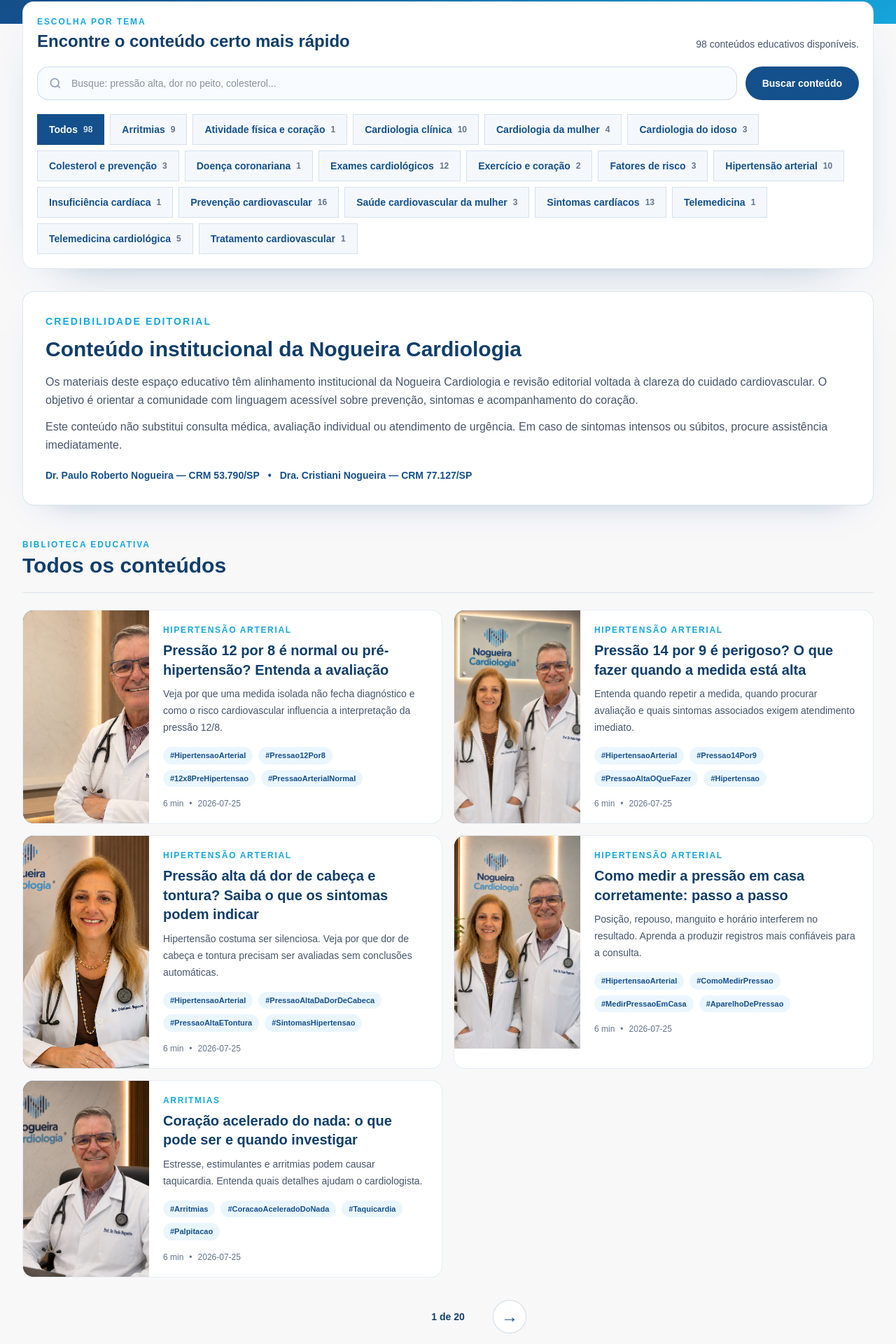
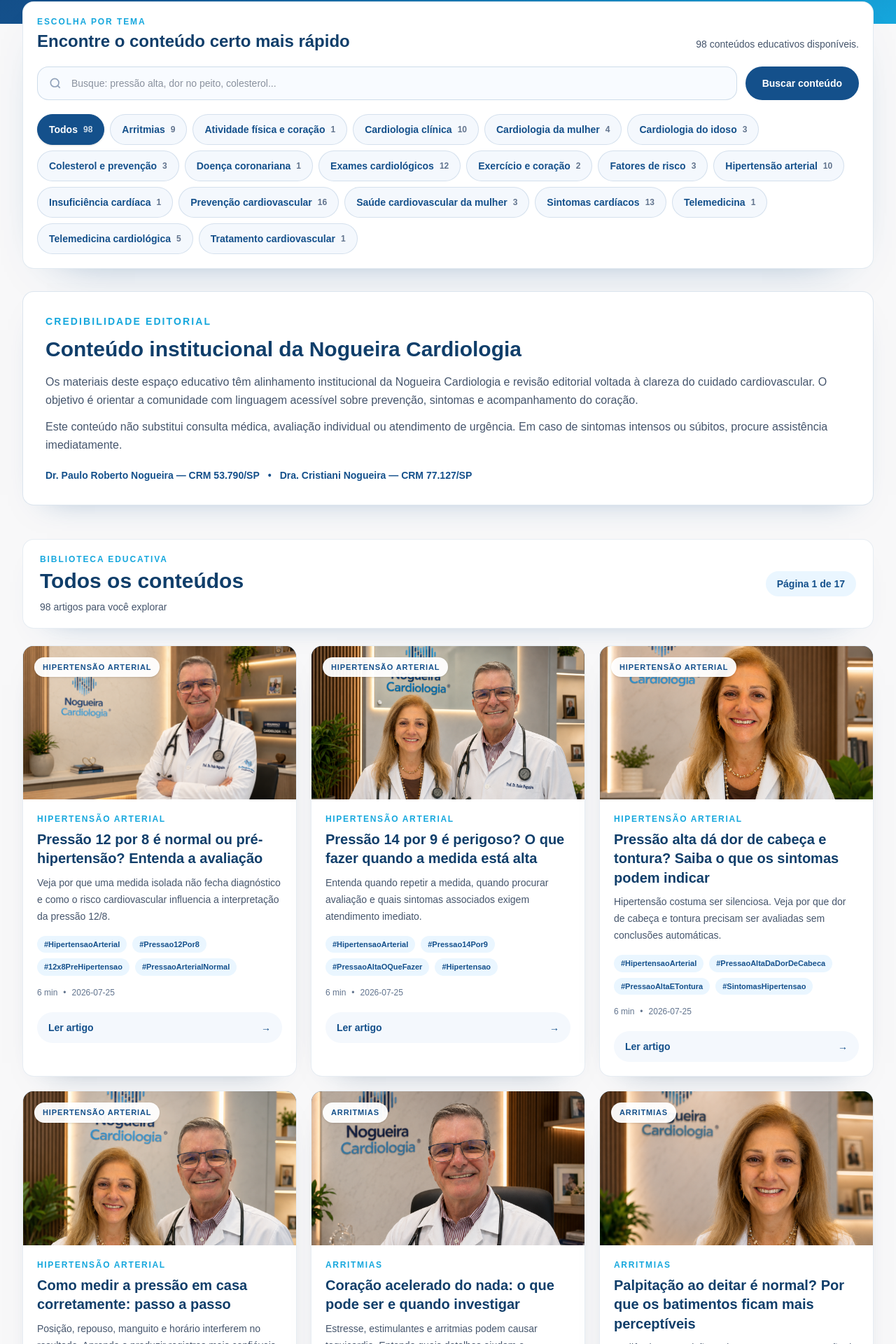
Before and after one commit to Libonatti93/Nogueira-Cardiologia-Digital-Platform, a Next.js app in the folder apps/web/: page /blog in a window 1280 px wide. Shown: the part 908-2828 px from the top of the page at 70% size. Built offline with nearby package versions, Linux system fonts and the light colour scheme; no server answers; the database is empty.

Commit message:
Improve educational blog browsing UX

```diff
--- a/apps/web/src/app/blog/page.tsx
+++ b/apps/web/src/app/blog/page.tsx
@@ -55,7 +55,7 @@
           .includes(normalizedSearch),
       )
     : categoryPosts;
-  const postsPerPage = 5;
+  const postsPerPage = 6;
   const requestedPage = Number.parseInt(params.pagina ?? '1', 10);
   const totalPages = Math.max(1, Math.ceil(filteredPosts.length / postsPerPage));
   const currentPage = Number.isFinite(requestedPage) ? Math.min(Math.max(requestedPage, 1), totalPages) : 1;
@@ -133,13 +133,13 @@
             ) : null}
           </form>
 
-          <div className="mt-5 flex gap-2 overflow-x-auto pb-2 sm:flex-wrap sm:overflow-visible sm:pb-0">
+          <div className="mt-5 flex snap-x snap-mandatory gap-2 overflow-x-auto pb-2 [scrollbar-width:none] [&::-webkit-scrollbar]:hidden sm:flex-wrap sm:overflow-visible sm:pb-0">
             <Link
               href="/blog#conteudos"
-              className={`inline-flex min-h-11 shrink-0 items-center gap-2 border px-4 py-2.5 text-sm font-semibold transition-colors ${
+              className={`inline-flex min-h-11 shrink-0 snap-start items-center gap-2 rounded-full border px-4 py-2.5 text-sm font-semibold transition-all ${
                 selectedCategory
-                  ? 'border-[#14508B]/14 bg-[#F4F8FD] text-[#14508B] hover:border-[#14508B]/35'
-                  : 'border-[#14508B] bg-[#14508B] text-white'
+                  ? 'border-[#14508B]/14 bg-[#F4F8FD] text-[#14508B] hover:-translate-y-0.5 hover:border-[#14508B]/35 hover:bg-white'
+                  : 'border-[#14508B] bg-[#14508B] text-white shadow-sm'
               }`}
             >
               Todos
@@ -152,10 +152,10 @@
                 <Link
                   key={category.slug}
                   href={`/blog?tema=${category.slug}#conteudos`}
-                  className={`inline-flex min-h-11 shrink-0 items-center gap-2 border px-4 py-2.5 text-sm font-semibold transition-colors ${
+                  className={`inline-flex min-h-11 shrink-0 snap-start items-center gap-2 rounded-full border px-4 py-2.5 text-sm font-semibold transition-all ${
                     isActive
-                      ? 'border-[#14508B] bg-[#14508B] text-white'
-                      : 'border-[#14508B]/14 bg-[#F4F8FD] text-[#14508B] hover:border-[#14508B]/35 hover:bg-white'
+                      ? 'border-[#14508B] bg-[#14508B] text-white shadow-sm'
+                      : 'border-[#14508B]/14 bg-[#F4F8FD] text-[#14508B] hover:-translate-y-0.5 hover:border-[#14508B]/35 hover:bg-white'
                   }`}
                 >
                   {category.name}
@@ -164,6 +164,7 @@
               );
             })}
           </div>
+          <p className="mt-1 text-xs text-slate-500 sm:hidden">Deslize para o lado para ver mais temas →</p>
         </div>
       </section>
 
@@ -172,34 +173,44 @@
       </section>
 
       <section id="conteudos" className="mx-auto mt-12 w-full max-w-7xl scroll-mt-24 px-4 sm:px-6 lg:px-8">
-        <div className="flex flex-col gap-3 border-b border-[#14508B]/12 pb-5 sm:flex-row sm:items-end sm:justify-between">
-          <div>
+        <div className="flex flex-col gap-4 rounded-2xl border border-[#14508B]/10 bg-white px-5 py-5 shadow-[0_18px_50px_-42px_rgba(20,80,139,0.7)] sm:flex-row sm:items-center sm:justify-between sm:px-6">
+          <div className="min-w-0">
             <p className="text-xs font-bold uppercase tracking-[0.16em] text-[#15A7DD]">Biblioteca educativa</p>
-            <h2 className="mt-1 text-2xl font-semibold text-[#103E6A] sm:text-3xl">
+            <h2 className="mt-1 break-words text-2xl font-semibold leading-tight text-[#103E6A] sm:text-3xl">
               {searchTerm ? `Resultados para “${searchTerm}”` : selectedCategory ? selectedCategory.name : 'Todos os conteúdos'}
             </h2>
+            <p className="mt-2 text-sm text-slate-600">
+              {filteredPosts.length} artigo{filteredPosts.length === 1 ? '' : 's'} para você explorar
+            </p>
           </div>
-          {selectedCategory ? (
-            <Link href="/blog#conteudos" className="text-sm font-semibold text-[#14508B]">
-              Limpar filtro
-            </Link>
-          ) : null}
+          <div className="flex shrink-0 items-center gap-3">
+            <span className="rounded-full bg-[#EAF6FF] px-4 py-2 text-sm font-bold text-[#14508B]">
+              Página {currentPage} de {totalPages}
+            </span>
+            {selectedCategory ? (
+              <Link href="/blog#conteudos" className="rounded-full border border-[#14508B]/20 px-4 py-2 text-sm font-semibold text-[#14508B] hover:bg-[#F4F8FD]">
+                Limpar filtro
+              </Link>
+            ) : null}
+          </div>
         </div>
 
-        <div className="mt-6 grid gap-4 lg:grid-cols-2">
+        <div className="mt-6 grid gap-5 md:grid-cols-2 xl:grid-cols-3">
           {visiblePosts.map((post) => (
-            <article key={post.slug} className="overflow-hidden rounded-2xl border border-[#14508B]/10 bg-white transition-colors hover:border-[#14508B]/30">
-              <div className="grid sm:grid-cols-[180px_1fr]">
-                <div className="relative min-h-[170px] bg-[#0F3760]">
+            <article key={post.slug} className="group flex h-full flex-col overflow-hidden rounded-2xl border border-[#14508B]/10 bg-white shadow-[0_18px_45px_-38px_rgba(15,55,96,0.65)] transition-all duration-300 hover:-translate-y-1 hover:border-[#14508B]/30 hover:shadow-[0_24px_55px_-36px_rgba(15,55,96,0.8)]">
+              <Link href={`/blog/${post.slug}`} className="relative block aspect-[16/9] overflow-hidden bg-[#0F3760]">
                   <Image
                     src={post.coverImage}
                     alt={`Imagem oficial para ${post.title}`}
                     fill
-                    sizes="(max-width: 639px) 100vw, 180px"
-                    className="object-cover object-[50%_20%]"
+                    sizes="(max-width: 767px) 100vw, (max-width: 1279px) 50vw, 33vw"
+                    className="object-cover object-[50%_20%] transition-transform duration-500 group-hover:scale-[1.04]"
                   />
-                </div>
-                <div className="p-5">
+                  <span className="absolute left-4 top-4 rounded-full bg-white/95 px-3 py-1.5 text-[11px] font-bold uppercase tracking-[0.08em] text-[#14508B] shadow-sm">
+                    {post.category}
+                  </span>
+                </Link>
+                <div className="flex flex-1 flex-col p-5">
                   <p className="text-xs font-bold uppercase tracking-[0.14em] text-[#15A7DD]">{post.category}</p>
                   <h3 className="mt-2 text-xl font-semibold leading-snug text-[#103E6A]">
                     <Link href={`/blog/${post.slug}`} className="hover:text-[#14508B]">
@@ -219,8 +230,11 @@
                     <span>•</span>
                     <span>{post.publishedAt}</span>
                   </div>
+                  <Link href={`/blog/${post.slug}`} className="mt-5 inline-flex min-h-11 items-center justify-between rounded-full bg-[#F4F8FD] px-4 text-sm font-bold text-[#14508B] transition-colors group-hover:bg-[#14508B] group-hover:text-white">
+                    Ler artigo
+                    <span aria-hidden="true">→</span>
+                  </Link>
                 </div>
-              </div>
             </article>
           ))}
         </div>
@@ -233,15 +247,15 @@
         ) : null}
 
         {totalPages > 1 ? (
-          <nav aria-label="Paginação dos conteúdos" className="mt-8 flex items-center justify-center gap-4">
+          <nav aria-label="Paginação dos conteúdos" className="mt-8 flex items-center justify-center gap-3 rounded-2xl border border-[#14508B]/10 bg-white p-3 sm:mx-auto sm:w-fit">
             {currentPage > 1 ? (
-              <Link href={pageHref(currentPage - 1)} aria-label="Página anterior" className="inline-flex h-12 w-12 items-center justify-center rounded-full border border-[#14508B]/20 bg-white text-2xl font-bold text-[#14508B] hover:border-[#14508B] hover:bg-[#EAF4FF]">←</Link>
+              <Link href={pageHref(currentPage - 1)} aria-label="Página anterior" className="inline-flex min-h-12 items-center justify-center gap-2 rounded-full border border-[#14508B]/20 bg-white px-4 text-sm font-bold text-[#14508B] hover:border-[#14508B] hover:bg-[#EAF4FF]"><span aria-hidden="true">←</span><span className="hidden sm:inline">Anterior</span></Link>
             ) : <span className="h-12 w-12" aria-hidden="true" />}
             <span className="min-w-24 text-center text-sm font-bold text-[#103E6A]">
-              {currentPage} de {totalPages}
+              {currentPage} / {totalPages}
             </span>
             {currentPage < totalPages ? (
-              <Link href={pageHref(currentPage + 1)} aria-label="Próxima página" className="inline-flex h-12 w-12 items-center justify-center rounded-full border border-[#14508B]/20 bg-white text-2xl font-bold text-[#14508B] hover:border-[#14508B] hover:bg-[#EAF4FF]">→</Link>
+              <Link href={pageHref(currentPage + 1)} aria-label="Próxima página" className="inline-flex min-h-12 items-center justify-center gap-2 rounded-full bg-[#14508B] px-4 text-sm font-bold text-white hover:bg-[#0F3760]"><span className="hidden sm:inline">Próxima</span><span aria-hidden="true">→</span></Link>
             ) : <span className="h-12 w-12" aria-hidden="true" />}
           </nav>
         ) : null}
```
